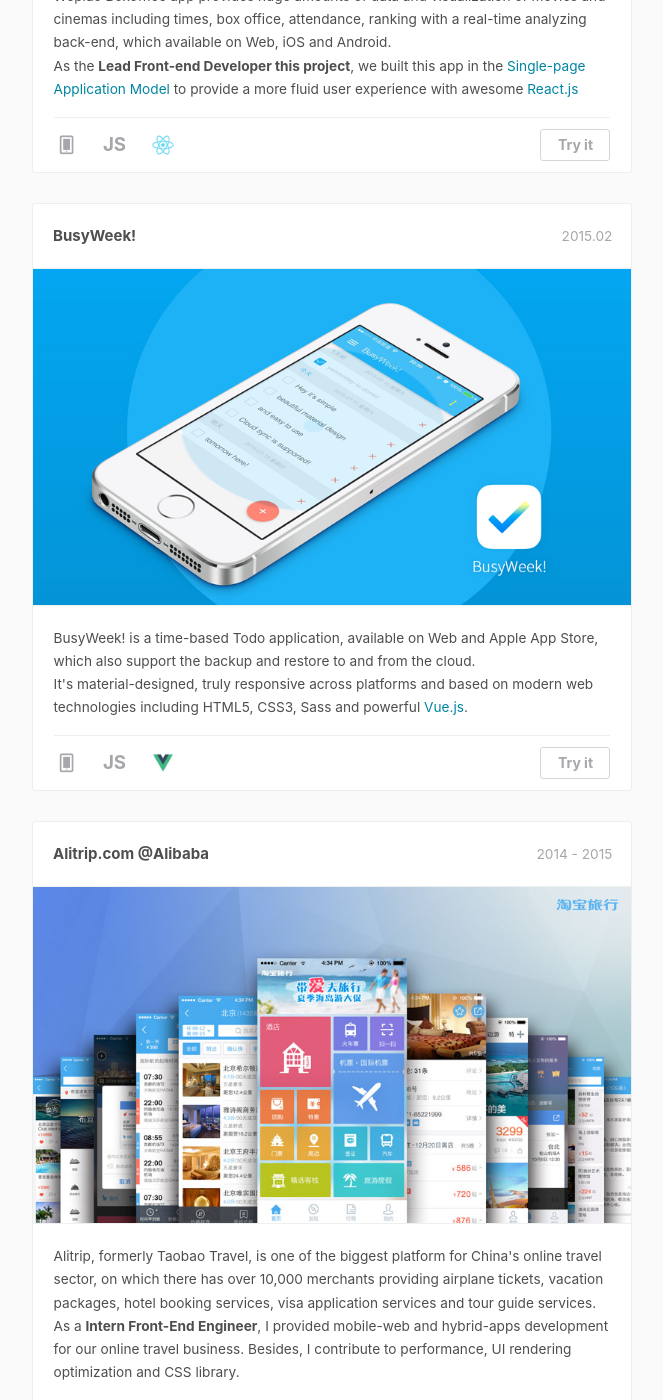
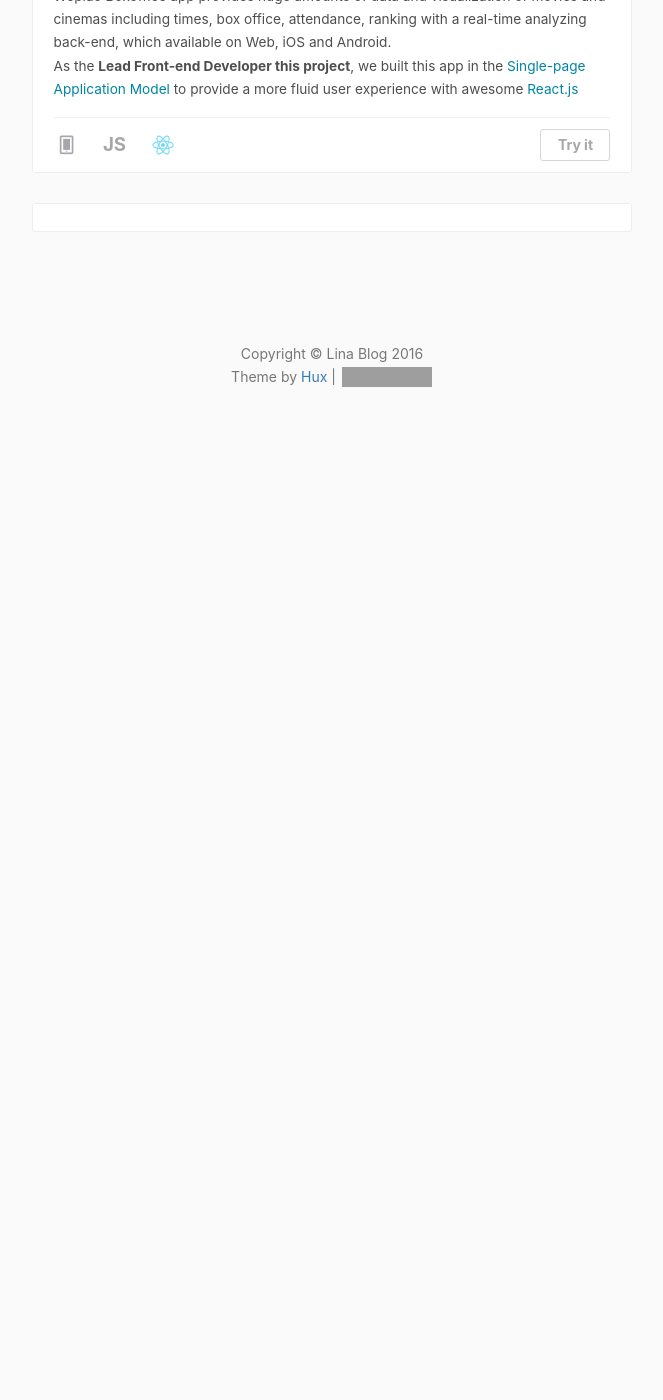
Before and after one commit to LizzieZhao/Blog, a Jekyll site: the page built from portfolio/index.html, in a window 1280 px wide and 1400 px high, scrolled down 939 px. Shown: the whole window, without its empty margins (308-971 px from the left). Built offline with Jekyll 4.4.1, drawn with Linux system fonts in a browser that asks for light colours; nearby versions of some CDN libraries; comment, search, counter and statistics services are not loaded; after the commit the page ends 1418 px from its top, so only the background shows below that; some of the changed text lies outside the part shown; grey boxes are pictures that could not be loaded.

Commit message:
change portfolio

```diff
--- a/_layouts/page.html
+++ b/_layouts/page.html
@@ -52,7 +52,7 @@
                 <!-- Friends Blog -->
                 {% if site.friends %}
                 <hr>
-                <h5>FRIENDS</h5>
+                <h5>LINKS</h5>
                 <ul class="list-inline">
                     {% for friend in site.friends %}
                         <li><a href="{{friend.href}}">{{friend.title}}</a></li>
--- a/package.json
+++ b/package.json
@@ -2,7 +2,7 @@
     "name": "Lina-blog",
     "title": "Lina Blog",
     "author": "Lina <zhaolina1994@outlook.com>",
-    "version": "1.7.0",
+    "version": "1.0.0",
     "homepage": "http://LizzieZhao.github.io",
     "repository": {
         "type": "git",
--- a/portfolio/index.html
+++ b/portfolio/index.html
@@ -9,17 +9,17 @@
 		<meta charset="UTF-8" />
 		<meta http-equiv="X-UA-Compatible" content="IE=edge,chrome=1">
 		<meta name="viewport" content="width=device-width, initial-scale=1.0">
-		<title>Hux - Timeline</title>
+		<title>Zhaolina - Timeline</title>
 		<link rel="stylesheet" type="text/css" href="css/timeline.css" />
 		<script src="js/modernizr.custom.js"></script>
 	</head>
 	<body>
 		<div class="container" style="margin:0;padding:0;width:100%;">
 			<header>
-				<img width="190" height="190" src="images/hux_avatar.png">
-				<h1>Hux</h1>
-				<p>A student major in Web & Mobile,<br>
-					focus on UI Development, UX Design and Motion Graphic.</p>
+				<img width="190" height="190" src="images/lina_avatar.png">
+				<h1>Zhaolina</h1>
+				<p>A Girl who love programming ,<br>
+					and plan to be an excellent F2E.</p>
 			</header>
 			<div class="main">
 				<ul class="cbp_tmtimeline">
@@ -37,143 +37,6 @@
 									<span><b>JS</b></span>
 									<span class="i-react"></span>
 									<span class="link"><a target="_blank" href="http://piaofang.wepiao.com">Try it</a></span>
-								</li>
-							</ul>
-						</div>
-					</li>
-					<li>
-						<div class="cbp_tmlabel">
-							<h2 id="busyweek">BusyWeek!</h2>
-							<time>2015.02</time>
-							<img src="images/work-busyweek.jpg">
-							<ul>
-								<li>
-									BusyWeek! is a time-based Todo application, available on Web and Apple App Store, which also support the backup and restore to and from the cloud.<br>
-									It's material-designed, truly responsive across platforms and based on modern web technologies including HTML5, CSS3, Sass and powerful <a href="http://vuejs.org">Vue.js</a>.
-								</li>
-								<li class="skill">
-									<span class="cbp_tmicon-phone"></span>
-									<span><b>JS</b></span>
-									<span class="i-vue"></span>
-									<span class="link"><a target="_blank" href="http://huangxuan.me/BusyWeek/dist/">Try it</a></span>
-								</li>
-							</ul>
-						</div>
-					</li>
-					<li>
-						<div class="cbp_tmlabel">
-							<h2>Alitrip.com @Alibaba</h2>
-							<time>2014 - 2015</time>
-							<img src="images/intern-alitrip.jpg">
-							<ul>
-								<li>
-									Alitrip, formerly Taobao Travel, is one of the biggest platform for China's online travel sector, on which there has over 10,000 merchants providing airplane tickets, vacation packages, hotel booking services, visa application services and tour guide services.<br>
-									As a <b>Intern Front-End Engineer</b>, I provided mobile-web and hybrid-apps development for our online travel business. Besides, I  contribute to performance, UI rendering optimization and CSS library.
-								</li>
-								<li class="skill">
-									<span class="cbp_tmicon-phone"></span>
-									<span><b>JS</b></span>
-									<a href="https://github.com/kissyteam/kissy"><span class="i-kissy"></span></a>
-									<span class="link"><a target="_blank" href="http://alitrip.com">alitrip.com</a></span>
-								</li>
-							</ul>
-						</div>
-					</li>
-					<!--<li>
-						<div class="cbp_tmlabel">
-							<h2>SENOVA WebApp</h2>
-							<img src="images/senova.jpg">
-							<ul>
-								<li>《多媒体交互设计一》结课作业，以北汽“绅宝”为目标品牌，iPad 为主要平台进行的 App 设计，旨在用一种可交互的方式介绍“绅宝”车型。完全采用 Html5 技术开发，可添加至主屏幕离线运行。着力于触控交互体验的优化与优雅的动画设计。</li>
-								<li>Responsible : Front-End，Interaction，Product</li>
-								<li>Partner : ZOE-张瑜</li>
-								<li class="skill">
-									<span class="cbp_tmicon-html"></span>
-									<span class="fa fa-css3"></span>
-									<span><b>JS</b></span>
-									<span class="link"><a target="_blank" href="http://huangxuan.me/senova/">Link</a></span>
-								</li>
-							</ul>
-						</div>
-					</li>-->
-					<li>
-						<div class="cbp_tmlabel">
-							<h2 id="hslider">jQuery.HSlider</h2>
-							<time>2013.10</time>
-							<img src="images/work-hslider.jpg">
-							<ul>
-								<li>
-									HSlider, a full-page scrolling, touch-friendly jQuery slider plugin for mobile and modern desktop browser only. All its animations are powered by CSS3 with GPU acceleration and URL sharing with hash is supported.
-								</li>
-								<li class="skill">
-									<span class="fa fa-css3"></span>
-									<span><b>JS</b></span>
-									<span class="i-jquery"></span>
-									<span class="link"><a target="_blank" href="http://www.tudou.com/programs/view/Xa-pGW55N4g/">Github</a></span>
-								</li>
-							</ul>
-						</div>
-					</li>
-					<li>
-						<div class="cbp_tmlabel">
-							<h2>《真相不止一个》</h2>
-							<time>2013.10</time>
-							<img src="images/work-truth.jpg">
-							<ul>
-								<li>Motion Graphic Design, powered by Adobe After Effect and cooperate with amazing artist <a href="https://www.behance.net/psychofish">@Psycho_fish</a></li>
-								<li class="skill">
-									<span><b>Ae</b></span>
-									<span class="cbp_tmicon-video"></span>
-									<span class="link"><a target="_blank" href="http://www.tudou.com/programs/view/Xa-pGW55N4g/">View</a></span>
-								</li>
-							</ul>
-						</div>
-					</li>
-					<li>
-						<div class="cbp_tmlabel">
-							<h2>Intern @LxU Studio</h2>
-							<time>2013.06 - 08</time>
-							<img src="images/intern-lxu.jpg">
-							<ul>
-								<li>
-									As a <b>Intern Motion Graphic Designer</b>, I participated in several creative advertising virus videos for our clients including Baidu and Continental.
-								</li>
-								<li class="skill">
-									<span><b>Ae</b></span>
-									<span class="cbp_tmicon-video"></span>
-									<span class="link"><a target="_blank" href="http://weibo.com/lxustudio">@LxU</a></span>
-								</li>
-							</ul>
-						</div>
-					</li>
-					<li>
-						<div class="cbp_tmlabel">
-							<h2>Puzzled Hybrid</h2>
-							<time>2013.06</time>
-							<img src="images/work-puzzle.png">
-							<ul>
-								<li> This font is parts of the course work of <b>Design Basis</b>, which mix Serif fonts, Sans-serif fonts and...zebra-stripe! Why I design it like that is still a puzzle to me, and the intro video is available below.
-								<li class="skill">
-									<span class="cbp_tmicon-font"></span>
-									<span><b>Ps</b></span>
-									<span><b>Ae</b></span>
-									<span class="link"><a target="_blank" href="http://www.tudou.com/programs/view/DtG8SaFAoXU/">View</a></span>
-								</li>
-							</ul>
-						</div>
-					</li>
-					<li>
-						<div class="cbp_tmlabel">
-							<h2>Home - UI Design</h2>
-							<time>2012.11</time>
-							<img src="images/work-uihome.jpg">
-							<ul>
-								<li>
-									Participated in the students team with Huang Yi and Nie Ruijie as the UI Motion Designer. Won the first prize in 7th national IT application competition
-								</li>
-								<li class="skill">
-									<span><b>Fl</b></span>
-									<span class="link"><a target="_blank" href="http://animation.cuc.edu.cn/2c90943227f186ba0127f18a7ff10009/view/394">News</a></span>
 								</li>
 							</ul>
 						</div>
```
Also changed, not shown: portfolio/images/hux_avatar.png (deleted), portfolio/images/lina_avatar.png (added).
